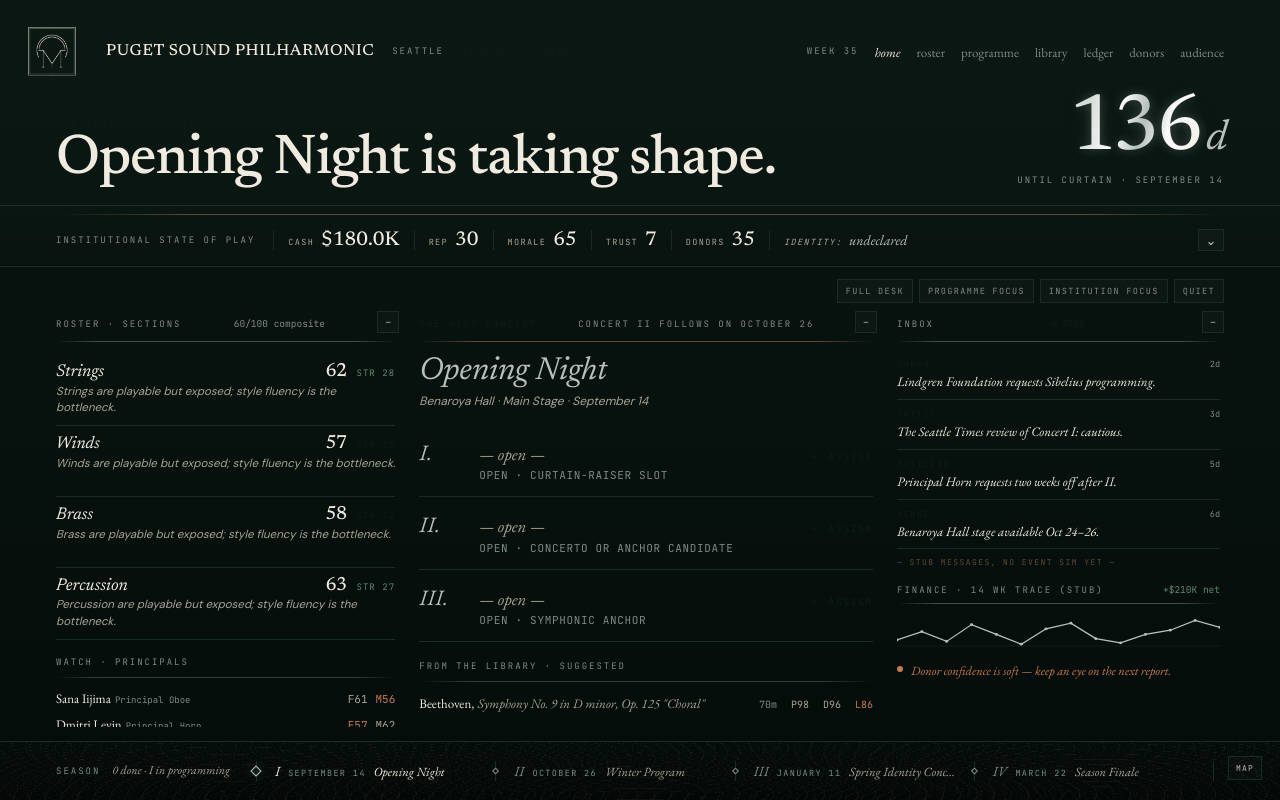
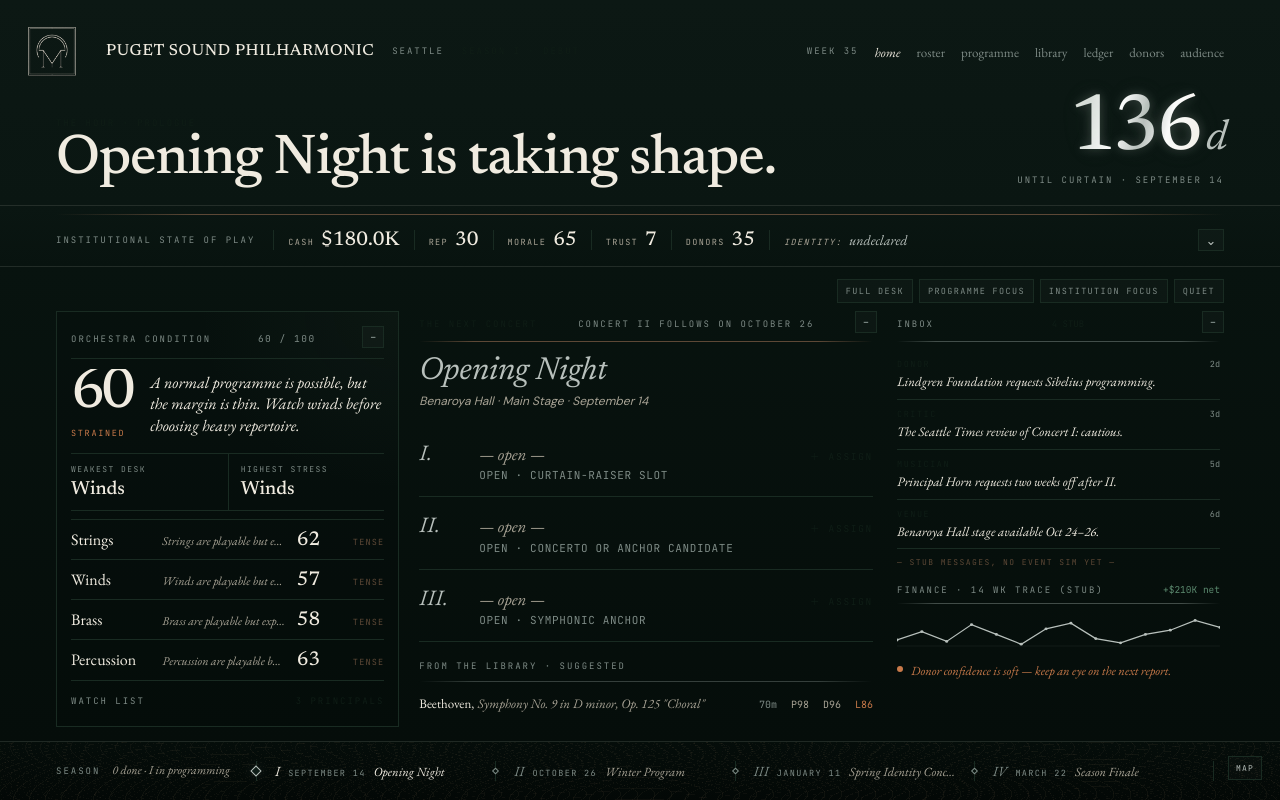
Before and after one commit to lrobadey/orchestramanager, a React (Vite) app: page / in a window 1280 px wide. Both pictures are taken after a click on the button "FULL DESK". Built offline with nearby package versions, Linux system fonts and the light colour scheme.

Commit message:
Clarify home roster condition card

```diff
--- a/src/components/home/FloorColumns.tsx
+++ b/src/components/home/FloorColumns.tsx
@@ -83,7 +83,13 @@ export default function FloorColumns({
       </div>
       <div className={gridClass}>
         {collapsed.roster ? (
-          <CollapsedRail label="Roster" value={`${compositeStrength}`} detail="composite" onExpand={() => setPanelCollapsed('roster', false)} />
+          <CollapsedRail
+            label="Orchestra"
+            value={`${compositeStrength}`}
+            detail={conditionLabel(compositeStrength)}
+            tone={conditionTone(compositeStrength)}
+            onExpand={() => setPanelCollapsed('roster', false)}
+          />
         ) : (
           <RosterColumn sections={sectionStrengths} composite={compositeStrength} watch={watchPrincipals} onCollapse={() => setPanelCollapsed('roster', true)} />
         )}
@@ -102,9 +108,24 @@ export default function FloorColumns({
   )
 }
 
-function CollapsedRail({ label, value, detail, onExpand }: { label: string; value: string; detail: string; onExpand: () => void }) {
+function CollapsedRail({
+  label,
+  value,
+  detail,
+  tone,
+  onExpand,
+}: {
+  label: string
+  value: string
+  detail: string
+  tone?: 'pine' | 'bark' | 'ember'
+  onExpand: () => void
+}) {
+  const classes = ['floor-collapsed-rail']
+  if (tone) classes.push(`tone-${tone}`)
+
   return (
-    <button type="button" className="floor-collapsed-rail" onClick={onExpand} aria-label={`Expand ${label}`}>
+    <button type="button" className={classes.join(' ')} onClick={onExpand} aria-label={`Expand ${label}`}>
       <span>{label}</span>
       <strong>{value}</strong>
       <em>{detail}</em>
@@ -120,39 +141,61 @@ interface RosterColumnProps {
 }
 
 function RosterColumn({ sections, composite, watch, onCollapse }: RosterColumnProps) {
+  const weakest = [...sections].sort((a, b) => a.strength - b.strength)[0]
+  const highestStress = [...sections].sort((a, b) => stressFromStrength(b.strength) - stressFromStrength(a.strength))[0]
+  const headline = orchestraDiagnosis(composite, weakest?.label)
+
   return (
-    <section className="floor-panel floor-panel-roster">
-      <div className="floor-col-head">
-        <span className="hc-eyebrow">Roster · sections</span>
-        <span className="hc-num" style={{ fontSize: 9.5, color: 'var(--silver-dim)' }}>
-          {composite}/100 composite
-        </span>
+    <section className="floor-panel floor-panel-roster roster-condition-card">
+      <div className="floor-col-head roster-condition-head">
+        <span className="hc-eyebrow">Orchestra condition</span>
+        <span className="roster-condition-score hc-num">{composite} / 100</span>
         <button type="button" className="floor-collapse-btn" onClick={onCollapse} aria-label="Collapse roster panel">−</button>
       </div>
-      <div className="floor-panel-body">
-        <div className="hc-rule-silver" style={{ marginBottom: 12, opacity: 0.5 }} />
-        {sections.map(s => {
-          const stress = stressFromStrength(s.strength)
-          const tone = stress > 50 ? 'ember' : stress > 30 ? 'bark' : 'pine'
-          return (
-            <div key={s.section} className="roster-section-row">
-              <div className="roster-section-grid">
-                <span className="roster-section-label">{s.label}</span>
-                <span className="roster-section-strength hc-display">{s.strength}</span>
-                <span className={`roster-section-stress ${tone}`}>STR {stress}</span>
+      <div className="floor-panel-body roster-condition-body">
+        <div className="roster-overall-read">
+          <div>
+            <div className="roster-overall-number hc-display">{composite}</div>
+            <div className={`roster-overall-state ${conditionTone(composite)}`}>{conditionLabel(composite)}</div>
+          </div>
+          <p>{headline}</p>
+        </div>
+
+        <div className="roster-pressure-pair" aria-label="Orchestra pressure summary">
+          <div>
+            <span>Weakest desk</span>
+            <strong>{weakest?.label ?? '—'}</strong>
+          </div>
+          <div>
+            <span>Highest stress</span>
+            <strong>{highestStress?.label ?? '—'}</strong>
+          </div>
+        </div>
+
+        <div className="roster-ledger-list">
+          {sections.map(s => {
+            const status = sectionStatus(s.strength)
+            return (
+              <div key={s.section} className="roster-ledger-row">
+                <span className="roster-ledger-section">{s.label}</span>
+                <span className="roster-ledger-note">{s.note}</span>
+                <strong>{s.strength}</strong>
+                <em className={status.tone}>{status.label}</em>
               </div>
-              <div className="roster-section-note">{s.note}</div>
-            </div>
-          )
-        })}
-        <div className="roster-watch">
-          <span className="hc-eyebrow">Watch · principals</span>
-          <div className="hc-rule-silver" style={{ margin: '6px 0 8px', opacity: 0.4 }} />
+            )
+          })}
+        </div>
+
+        <div className="roster-watch roster-watch-ledger">
+          <div className="roster-watch-head">
+            <span className="hc-eyebrow">Watch list</span>
+            <span className="hc-eyebrow" style={{ color: 'var(--bark)' }}>{watch.length} principals</span>
+          </div>
           {watch.map(p => (
             <div key={p.id} className="roster-watch-row">
               <span><span className="roster-watch-name">{p.name}</span><span className="roster-watch-position">{p.position}</span></span>
-              <span className={`roster-watch-stat ${p.form < 60 ? 'low' : 'ok'}`}>F{p.form}</span>
-              <span className={`roster-watch-stat ${p.morale < 60 ? 'low' : 'ok'}`}>M{p.morale}</span>
+              <span className={`roster-watch-stat ${p.form < 60 ? 'low' : 'ok'}`}>form {p.form}</span>
+              <span className={`roster-watch-stat ${p.morale < 60 ? 'low' : 'ok'}`}>morale {p.morale}</span>
             </div>
           ))}
         </div>
@@ -250,6 +293,34 @@ function InboxFinanceColumn({ institution, onCollapse }: { institution: Institut
   )
 }
 
+function conditionTone(score: number): 'pine' | 'bark' | 'ember' {
+  if (score >= 78) return 'pine'
+  if (score >= 62) return 'bark'
+  return 'ember'
+}
+
+function conditionLabel(score: number): string {
+  if (score >= 82) return 'strong'
+  if (score >= 70) return 'steady'
+  if (score >= 58) return 'strained'
+  return 'fragile'
+}
+
+function orchestraDiagnosis(score: number, weakest?: string): string {
+  const weakPoint = weakest ? ` Watch ${weakest.toLowerCase()} before choosing heavy repertoire.` : ''
+  if (score >= 82) return `The orchestra can carry an ambitious programme.${weakPoint}`
+  if (score >= 70) return `The orchestra can carry a normal programme.${weakPoint}`
+  if (score >= 58) return `A normal programme is possible, but the margin is thin.${weakPoint}`
+  return `The orchestra is exposed. Keep the next programme playable.${weakPoint}`
+}
+
+function sectionStatus(strength: number): { label: string; tone: 'pine' | 'bark' | 'ember' } {
+  if (strength >= 78) return { label: 'strong', tone: 'pine' }
+  if (strength >= 66) return { label: 'steady', tone: 'bark' }
+  if (strength >= 56) return { label: 'tense', tone: 'bark' }
+  return { label: 'fragile', tone: 'ember' }
+}
+
 function stressFromStrength(strength: number): number {
   return Math.max(0, Math.min(100, 90 - strength))
 }
--- a/src/styles/home.css
+++ b/src/styles/home.css
@@ -617,6 +617,7 @@
   line-height: 1;
 }
 .floor-collapsed-rail {
+  position: relative;
   min-height: 0;
   width: 48px;
   border: 1px solid var(--hairline-soft);
@@ -650,6 +651,23 @@
   text-transform: uppercase;
   color: var(--bark);
 }
+.floor-collapsed-rail::after {
+  content: '';
+  position: absolute;
+  bottom: 9px;
+  left: 50%;
+  width: 5px;
+  height: 5px;
+  transform: translateX(-50%) rotate(45deg);
+  background: var(--silver-dim);
+  opacity: 0.55;
+}
+.floor-collapsed-rail.tone-pine::after { background: var(--pine); opacity: 0.9; }
+.floor-collapsed-rail.tone-bark::after { background: var(--bark-dim); opacity: 0.9; }
+.floor-collapsed-rail.tone-ember::after { background: var(--ember); opacity: 0.95; }
+.floor-collapsed-rail.tone-pine em { color: var(--pine); }
+.floor-collapsed-rail.tone-bark em { color: var(--bark-dim); }
+.floor-collapsed-rail.tone-ember em { color: var(--ember); }
 
 .floor-col-head {
   display: flex;
@@ -658,58 +676,161 @@
   margin-bottom: 8px;
 }
 
-.roster-section-row {
-  padding: 8px 0;
+.roster-condition-card {
+  border: 1px solid var(--hairline-soft);
+  background:
+    radial-gradient(95% 70% at 100% 0%, rgba(92, 138, 111, 0.055), transparent 62%),
+    rgba(0, 0, 0, 0.10);
+  padding: 14px;
+}
+.roster-condition-head {
+  margin-bottom: 10px;
+  padding-bottom: 10px;
   border-bottom: 1px solid var(--hairline-soft);
 }
-.roster-section-row:last-child { border-bottom: none; }
-.roster-section-grid {
-  display: grid;
-  grid-template-columns: 1fr auto auto;
+.roster-condition-score {
+  font-size: 9.5px;
+  color: var(--silver-dim);
+  letter-spacing: 0.16em;
+}
+.roster-condition-body {
+  padding-right: 0;
+}
+.roster-overall-read {
+  display: grid;
+  grid-template-columns: auto minmax(0, 1fr);
+  gap: 18px;
+  align-items: center;
+  padding: 0 0 14px;
+}
+.roster-overall-number {
+  color: var(--birch);
+  font-size: 58px;
+  font-weight: 500;
+  letter-spacing: -0.06em;
+  line-height: 0.86;
+}
+.roster-overall-state {
+  margin-top: 8px;
+  font-family: var(--hc-mono);
+  font-size: 8.5px;
+  letter-spacing: 0.2em;
+  text-transform: uppercase;
+}
+.roster-overall-state.pine { color: var(--pine); }
+.roster-overall-state.bark { color: var(--bark-dim); }
+.roster-overall-state.ember { color: var(--ember); }
+.roster-overall-read p {
+  margin: 0;
+  color: var(--birch);
+  font-family: var(--serif);
+  font-size: 16px;
+  line-height: 1.35;
+  font-style: italic;
+}
+.roster-pressure-pair {
+  display: grid;
+  grid-template-columns: 1fr 1fr;
+  border-top: 1px solid var(--hairline-soft);
+  border-bottom: 1px solid var(--hairline-soft);
+  margin-bottom: 8px;
+}
+.roster-pressure-pair div {
+  display: grid;
+  gap: 4px;
+  padding: 10px 12px 11px 0;
+}
+.roster-pressure-pair div + div {
+  border-left: 1px solid var(--hairline-soft);
+  padding-left: 12px;
+}
+.roster-pressure-pair span {
+  font-family: var(--hc-mono);
+  font-size: 8px;
+  letter-spacing: 0.18em;
+  color: var(--silver-dim);
+  text-transform: uppercase;
+}
+.roster-pressure-pair strong {
+  color: var(--birch);
+  font-family: var(--display);
+  font-size: 19px;
+  font-weight: 500;
+  line-height: 1;
+}
+.roster-ledger-list {
+  border-bottom: 1px solid var(--hairline-soft);
+}
+.roster-ledger-row {
+  display: grid;
+  grid-template-columns: minmax(74px, 0.85fr) minmax(0, 1.3fr) auto 54px;
   gap: 10px;
   align-items: baseline;
-}
-.roster-section-label { font-family: var(--serif); font-size: 17px; color: var(--birch); }
-.roster-section-strength {
+  padding: 8px 0;
+  border-top: 1px solid var(--hairline-soft);
+}
+.roster-ledger-section {
+  color: var(--birch);
+  font-family: var(--serif);
+  font-size: 16px;
+}
+.roster-ledger-note {
+  min-width: 0;
+  overflow: hidden;
+  text-overflow: ellipsis;
+  white-space: nowrap;
+  color: var(--birch-dim);
+  font-family: var(--serif);
+  font-size: 12px;
+  font-style: italic;
+}
+.roster-ledger-row strong {
+  color: var(--birch);
   font-family: var(--display);
-  font-size: 19px;
-  color: var(--birch);
+  font-size: 20px;
   font-weight: 500;
   line-height: 1;
 }
-.roster-section-stress {
-  font-family: var(--hc-mono);
-  font-size: 9px;
-  letter-spacing: 0.12em;
-}
-.roster-section-stress.pine { color: var(--pine); }
-.roster-section-stress.bark { color: var(--bark); }
-.roster-section-stress.ember { color: var(--ember); }
-.roster-section-note {
-  font-size: 11.5px;
-  color: var(--birch-dim);
-  margin-top: 2px;
-  font-style: italic;
-}
-
-.roster-watch {
-  margin-top: 12px;
+.roster-ledger-row em {
+  font-family: var(--hc-mono);
+  font-size: 8.5px;
+  font-style: normal;
+  letter-spacing: 0.14em;
+  text-transform: uppercase;
+  text-align: right;
+}
+.roster-ledger-row em.pine { color: var(--pine); }
+.roster-ledger-row em.bark { color: var(--bark-dim); }
+.roster-ledger-row em.ember { color: var(--ember); }
+.roster-watch { margin-top: 12px; }
+.roster-watch-ledger {
+  margin-top: 14px;
+}
+.roster-watch-head {
+  display: flex;
+  justify-content: space-between;
+  align-items: baseline;
+  gap: 10px;
+  margin-bottom: 6px;
 }
 .roster-watch-row {
   display: grid;
-  grid-template-columns: 1fr auto auto;
-  padding: 4px 0;
+  grid-template-columns: minmax(0, 1fr) auto auto;
+  padding: 7px 0;
   align-items: baseline;
-  gap: 8px;
-}
-.roster-watch-name { font-family: var(--serif); font-size: 13px; color: var(--birch); }
+  gap: 10px;
+  border-top: 1px solid var(--hairline-soft);
+}
+.roster-watch-name { font-family: var(--serif); font-size: 13.5px; color: var(--birch); }
 .roster-watch-position {
   font-family: var(--hc-mono);
-  font-size: 9px;
+  font-size: 8.5px;
   color: var(--silver-dim);
-  margin-left: 4px;
-}
-.roster-watch-stat { font-family: var(--hc-mono); font-size: 11px; }
+  margin-left: 6px;
+  letter-spacing: 0.08em;
+  text-transform: uppercase;
+}
+.roster-watch-stat { font-family: var(--hc-mono); font-size: 9px; letter-spacing: 0.08em; text-transform: uppercase; }
 .roster-watch-stat.low { color: var(--ember); }
 .roster-watch-stat.ok { color: var(--birch-dim); }
 
```
